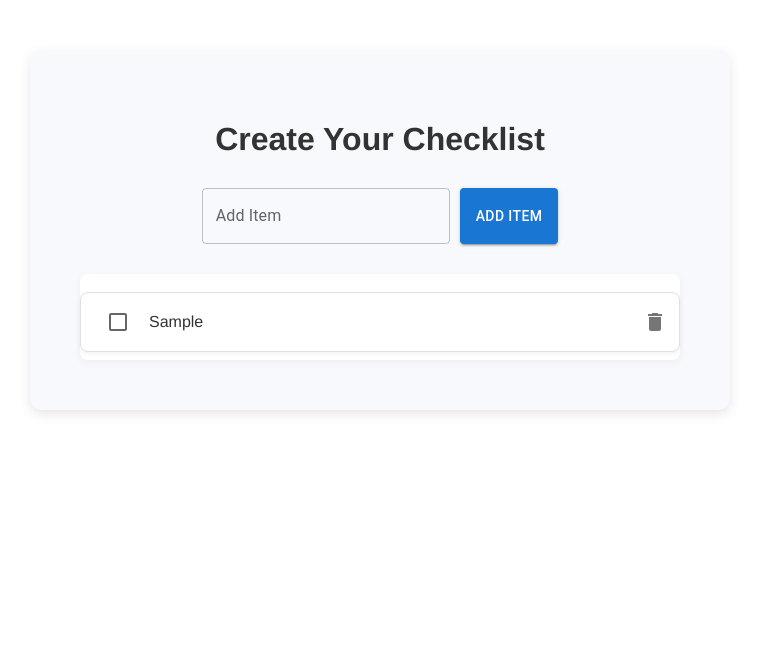
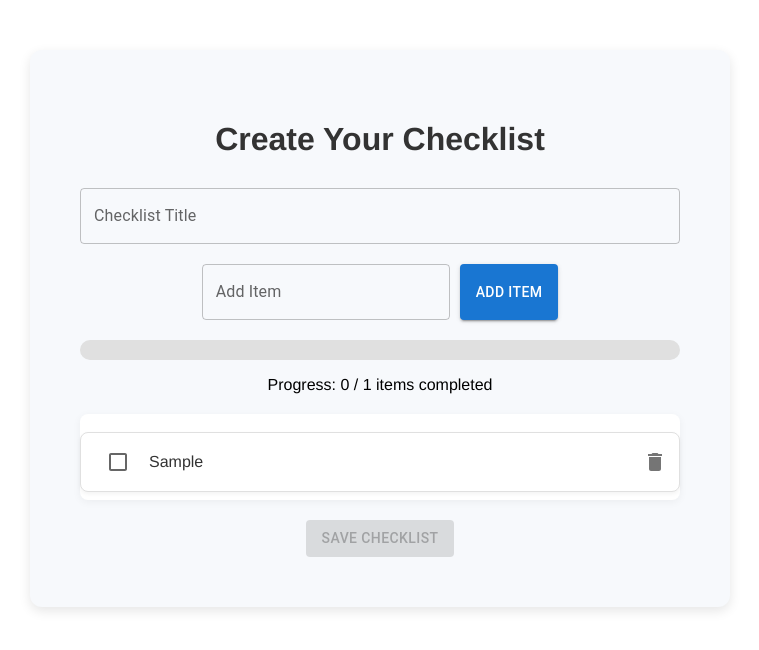
Before and after one commit to ahmadssadiq/CS391-checklist-final-project, a React (Vite) app: page /create-checklist in a window 1280 px wide. Both pictures are taken after typing "Sample" into the empty fields and a click on the button "ADD ITEM". Shown: the top 650 px of the page, without its empty margins (260-1019 px from the left). Built offline with nearby package versions, Linux system fonts and the light colour scheme.

Commit message:
added progressbar component and integrated it into createchecklist

```diff
--- a/package.json
+++ b/package.json
@@ -10,10 +10,10 @@
     "preview": "vite preview"
   },
   "dependencies": {
-    "@emotion/react": "^11.13.3",
-    "@emotion/styled": "^11.13.0",
+    "@emotion/react": "^11.13.5",
+    "@emotion/styled": "^11.13.5",
     "@mui/icons-material": "^6.1.6",
-    "@mui/material": "^6.1.7",
+    "@mui/material": "^6.1.10",
     "react": "^18.3.1",
     "react-dom": "^18.3.1",
     "react-router-dom": "^6.27.0",
--- a/src/components/CreateChecklist.tsx
+++ b/src/components/CreateChecklist.tsx
@@ -1,3 +1,4 @@
+import React, { useState } from 'react';
 import Button from '@mui/material/Button';
 import TextField from '@mui/material/TextField';
 import List from '@mui/material/List';
@@ -7,8 +8,8 @@ import IconButton from '@mui/material/IconButton';
 import DeleteIcon from '@mui/icons-material/Delete';
 import { v4 as uuidv4 } from 'uuid';
 import styled from 'styled-components';
-import React, { useState } from 'react';
 import { TransitionGroup, CSSTransition } from 'react-transition-group';
+import ProgressBar from './ProgressBar'; // imported the progress bar component
 
 interface ChecklistItem {
     id: string;
@@ -39,9 +40,13 @@ const InputContainer = styled.div`
     display: flex;
     justify-content: center;
     gap: 10px;
-    margin-bottom: 30px;
+    margin-bottom: 20px;
 `;
 
+const ProgressContainer = styled.div`
+    margin: 20px 0;
+    text-align: center;
+`;
 
 const StyledList = styled(List)`
     background-color: #fff;
@@ -49,7 +54,6 @@ const StyledList = styled(List)`
     border-radius: 8px;
     box-shadow: 0px 2px 8px rgba(0, 0, 0, 0.05);
 `;
-
 
 const StyledListItem = styled(ListItem)`
     display: flex;
@@ -93,8 +97,9 @@ const ItemText = styled.span<{ completed: boolean }>`
 `;
 
 export default function CreateChecklist() {
-    const [checklist, setChecklist] = React.useState<ChecklistItem[]>([]);
-    const [newItemText, setNewItemText] = React.useState<string>('');
+    const [checklist, setChecklist] = useState<ChecklistItem[]>([]);
+    const [newItemText, setNewItemText] = useState<string>('');
+    const [title, setTitle] = useState<string>(''); // New state for checklist title
 
     const handleAddItem = () => {
         if (newItemText.trim() !== '') {
@@ -120,13 +125,42 @@ export default function CreateChecklist() {
         setChecklist((prev) => prev.filter((item) => item.id !== id));
     };
 
+    const handleTitleChange = (event: React.ChangeEvent<HTMLInputElement>) => { // Handler to update the checklist title
+        setTitle(event.target.value);
+    };
+
     const handleInputChange = (event: React.ChangeEvent<HTMLInputElement>) => {
         setNewItemText(event.target.value);
     };
 
+    const handleSaveChecklist = () => { // FS: Handler to "save" the checklist (for now, it just logs the checklist data)
+        const completedItems = checklist.filter((item) => item.completed).length;
+        const totalItems = checklist.length;
+        const checklistData = {
+            title,
+            items: checklist,
+            completedItems,
+            totalItems,
+        };
+
+        console.log('Checklist saved:', checklistData);
+        // Replace the console.log with an API call to save checklistData
+    };
+
+    const completedItems = checklist.filter((item) => item.completed).length;
+    const totalItems = checklist.length;
+
     return (
         <Container>
             <Title>Create Your Checklist</Title>
+            <TextField
+                label="Checklist Title"
+                variant="outlined"
+                fullWidth
+                value={title}
+                onChange={handleTitleChange}
+                style={{ marginBottom: '20px' }}
+            />
             <InputContainer>
                 <TextField
                     label="Add Item"
@@ -138,6 +172,15 @@ export default function CreateChecklist() {
                     Add Item
                 </Button>
             </InputContainer>
+            {totalItems > 0 && ( // FS: Only show the ProgressBar if there are items in the checklist
+             <ProgressContainer>
+             {/* Pass the number of completed items and total items to the ProgressBar */}
+             <ProgressBar value={completedItems} max={totalItems} />
+
+            {/* Display a textual representation of progress */}
+             <p>{`Progress: ${completedItems} / ${totalItems} items completed`}</p>
+            </ProgressContainer>
+            )}
             <StyledList>
                 <TransitionGroup>
                     {checklist.map((item) => (
@@ -167,6 +210,15 @@ export default function CreateChecklist() {
                     ))}
                 </TransitionGroup>
             </StyledList>
+            <Button
+                variant="contained"
+                color="primary"
+                onClick={handleSaveChecklist}
+                style={{ marginTop: '20px' }}
+                disabled={!title || checklist.length === 0}
+            >
+                Save Checklist
+            </Button>
         </Container>
     );
 }
--- /dev/null
+++ b/src/components/ProgressBar.tsx
@@ -0,0 +1,43 @@
+// progress component page - Faria Shahriar
+import styled from 'styled-components';
+
+interface ProgressBarProps {
+    value: number; // The current value representing progress (e.g., completed items).
+    max: number;   // The maximum possible value (e.g., total items).
+}
+
+// Styled container for the progress bar (outer div)
+const ProgressBarContainer = styled.div`
+    width: 100%;
+    background-color: #e0e0e0;
+    border-radius: 10px;
+    height: 20px;
+`;
+
+// Styled inner div for the dynamic progress bar
+const Progress = styled.div<{ percentage: number; color: string }>`
+    width: ${({ percentage }) => `${percentage}%`}; // Dynamically set width based on progress
+    background-color: ${({ color }) => color};     // Dynamic color based on progress
+    height: 100%;                                 // Matches the height of the container
+    border-radius: 10px;
+    transition: width 0.3s ease;                  // Smooth transition for width changes
+`;
+
+function ProgressBar({ value, max }: ProgressBarProps) {
+    const percentage = (value / max) * 100;
+
+    // Function to determine the color of the progress bar based on the percentage.
+    const getColor = () => {
+        if (percentage >= 75) return '#4caf50'; // Green for high progress (75% or more).
+        if (percentage >= 50) return '#ff9800'; // Orange for medium progress (50-74%).
+        return '#f44336'; // Red for low progress (below 50%).
+    };
+
+    return (
+        <ProgressBarContainer>
+            <Progress percentage={percentage} color={getColor()} />
+        </ProgressBarContainer>
+    );
+}
+
+export default ProgressBar;
```
Also changed, not shown: 1 other file (tests, documents, lock files or other folders).
